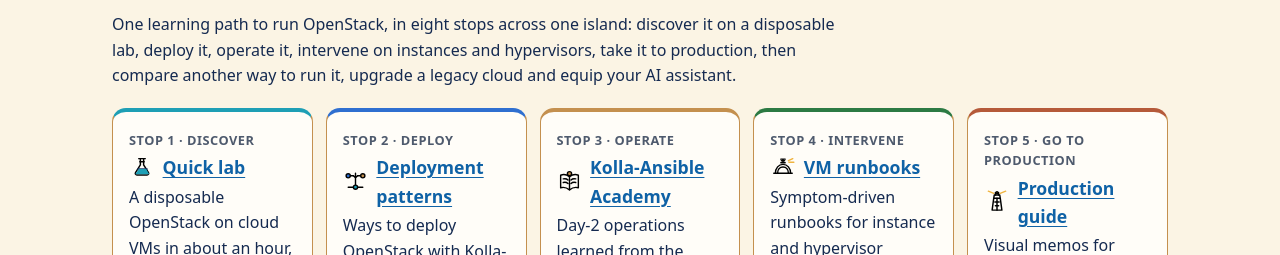
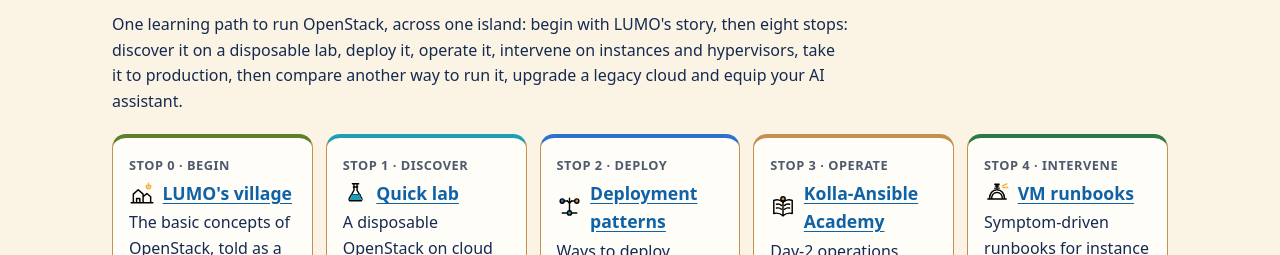
Before and after one commit to OzarLand/ozarland, a plain HTML site: page site/index.html in a window 1280 px wide. Shown: the part 545-800 px from the top of the page. Drawn offline with Linux system fonts and the light colour scheme.

Commit message:
Show LUMO's village, stop 0 of OzarLand Academy
The academy now starts with a story for complete beginners: LUMO builds a
village and learns why each piece of an OpenStack cloud exists, before
the Quick lab.

- site/index.html: stop 0 with its icon and accent, before the eight
  stops.
- README.md: newcomers are pointed to the village first; the academy
  rows mention stop 0.
- docs/repositories.md: the academy has nine modules.

```diff
--- a/site/index.html
+++ b/site/index.html
@@ -22,14 +22,14 @@
     --canvas: #fbf4e4; --surface: #fffdf8; --raised: #f3e3c3; --text: #152a50; --muted: #4e5a6d;
     --link: #0f62a6; --primary: #1f3a6b; --primary-text: #ffffff; --border: #c4904f;
     --focus: #f0b440; --keyline: #152a50; --header: #152a50; --header-text: #fbf4e4;
-    --lab: #1e9fb5; --deploy: #2f6fd0; --day2: #c4904f; --runbooks: #2c7a43; --production: #b55a3a; --okd: #1f3a6b; --upgrade: #9a6a12; --skills: #6e5a9e; --book: #6b4220;
+    --village: #5b7f2a; --lab: #1e9fb5; --deploy: #2f6fd0; --day2: #c4904f; --runbooks: #2c7a43; --production: #b55a3a; --okd: #1f3a6b; --upgrade: #9a6a12; --skills: #6e5a9e; --book: #6b4220;
   }
   @media (prefers-color-scheme: dark) {
     :root {
       --canvas: #11151a; --surface: #1c2433; --raised: #202b3a; --text: #f3e3c3; --muted: #b2bdca;
       --link: #74b7ee; --primary: #f0b440; --primary-text: #11151a; --border: #8b7355;
       --keyline: #f3e3c3; --header: #142038; --header-text: #fbf4e4;
-      --lab: #4cc3d6; --deploy: #8fb0e6; --day2: #d9a865; --runbooks: #70c78a; --production: #e0825f; --okd: #a9bde6; --upgrade: #f0b440; --skills: #c3b2e6; --book: #d9a865;
+      --village: #a6c96a; --lab: #4cc3d6; --deploy: #8fb0e6; --day2: #d9a865; --runbooks: #70c78a; --production: #e0825f; --okd: #a9bde6; --upgrade: #f0b440; --skills: #c3b2e6; --book: #d9a865;
     }
   }
   * { box-sizing: border-box; }
@@ -111,10 +111,11 @@
 
   <section aria-labelledby="academy">
     <h2 id="academy">OzarLand Academy</h2>
-    <p class="intro">One learning path to run OpenStack, in eight stops across one island: discover it on a
+    <p class="intro">One learning path to run OpenStack, across one island: begin with LUMO's story, then eight stops: discover it on a
     disposable lab, deploy it, operate it, intervene on instances and hypervisors, take it to production, then
     compare another way to run it, upgrade a legacy cloud and equip your AI assistant.</p>
     <ol class="trail">
+      <li class="stop" style="--accent: var(--village)"><p class="step">Stop 0 · Begin</p><p class="name"><img src="assets/icon-village.svg" alt=""><a href="https://academy.ozarland.com/village/">LUMO's village</a></p><p>The basic concepts of OpenStack, told as a story: LUMO builds a village and learns why each piece of a cloud exists.</p></li>
       <li class="stop" style="--accent: var(--lab)"><p class="step">Stop 1 · Discover</p><p class="name"><img src="assets/icon-lab.svg" alt=""><a href="https://academy.ozarland.com/lab/">Quick lab</a></p><p>A disposable OpenStack on cloud VMs in about an hour, with break-and-repair exercises.</p></li>
       <li class="stop" style="--accent: var(--deploy)"><p class="step">Stop 2 · Deploy</p><p class="name"><img src="assets/icon-deploy.svg" alt=""><a href="https://academy.ozarland.com/deploy/">Deployment patterns</a></p><p>Ways to deploy OpenStack with Kolla-Ansible, compared rather than prescribed.</p></li>
       <li class="stop" style="--accent: var(--day2)"><p class="step">Stop 3 · Operate</p><p class="name"><img src="assets/icon-day2.svg" alt=""><a href="https://academy.ozarland.com/day2/">Kolla-Ansible Academy</a></p><p>Day-2 operations learned from the source code, one study per OpenStack release.</p></li>
```
Also changed, not shown: site/assets/icon-village.svg (added), 2 other files.
